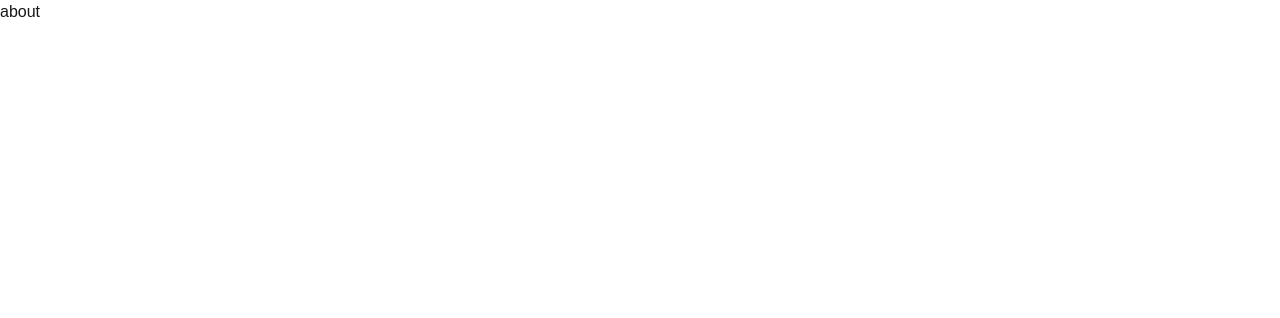
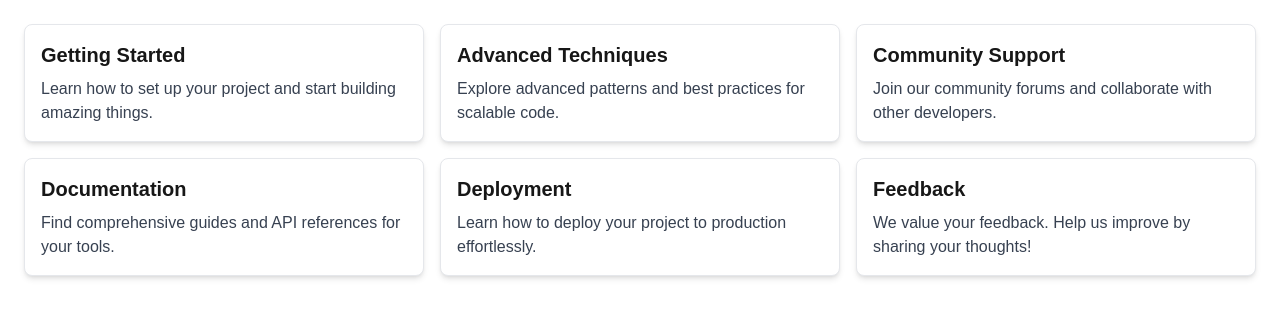
Before and after one commit to LeGabriel254/alx-project-0x02-setup, a Next.js app in the folder alx-project-2/: page /home in a window 1280 px wide. Shown: the top 318 px of the page. Built offline with nearby package versions, Linux system fonts and the light colour scheme.

Commit message:
Chored:The Card component used in this page to pass different titles and content.

```diff
--- a/alx-project-2/pages/home.tsx
+++ b/alx-project-2/pages/home.tsx
@@ -1,9 +1,35 @@
 import React from 'react'
+import Card from '@/Components/common/Card';
 
 const Home:React.FC = () => {
   return (
-    <h1>about</h1>
-  )
-}
+    <div className="p-6 grid grid-cols-1 md:grid-cols-2 lg:grid-cols-3 gap-4">
+      <Card
+        title="Getting Started"
+        content="Learn how to set up your project and start building amazing things."
+      />
+      <Card
+        title="Advanced Techniques"
+        content="Explore advanced patterns and best practices for scalable code."
+      />
+      <Card
+        title="Community Support"
+        content="Join our community forums and collaborate with other developers."
+      />
+      <Card
+        title="Documentation"
+        content="Find comprehensive guides and API references for your tools."
+      />
+      <Card
+        title="Deployment"
+        content="Learn how to deploy your project to production effortlessly."
+      />
+      <Card
+        title="Feedback"
+        content="We value your feedback. Help us improve by sharing your thoughts!"
+      />
+    </div>
+  );
+};
 
 export default Home;
```
